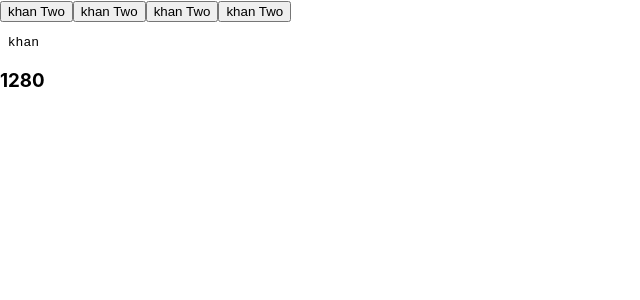
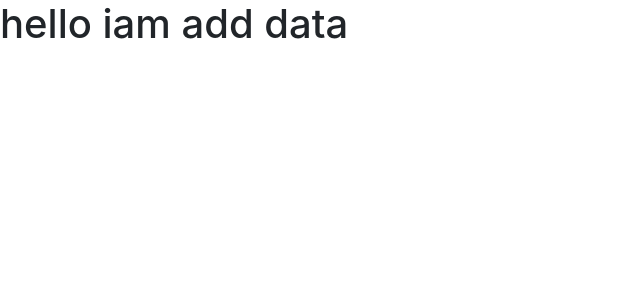
Before and after one commit to Sourovahmad/React-Core-Concepts, a React (Create React App) app in the folder react-fundamentals/: page /add in a window 1280 px wide. Shown: the top 300 px of the page, without its empty margins (0-640 px from the left). Built offline with nearby package versions, Linux system fonts and the light colour scheme.

Commit message:
react from laravel backend

```diff
--- a/react-fundamentals/package.json
+++ b/react-fundamentals/package.json
@@ -6,8 +6,10 @@
     "@testing-library/jest-dom": "^5.14.1",
     "@testing-library/react": "^11.2.7",
     "@testing-library/user-event": "^12.8.3",
+    "axios": "^0.23.0",
     "react": "^17.0.2",
     "react-dom": "^17.0.2",
+    "react-router-dom": "^5.3.0",
     "react-scripts": "4.0.3",
     "web-vitals": "^1.1.2"
   },
--- a/react-fundamentals/public/index.html
+++ b/react-fundamentals/public/index.html
@@ -24,6 +24,11 @@
       work correctly both with client-side routing and a non-root public URL.
       Learn how to configure a non-root public URL by running `npm run build`.
     -->
+    <link href="https://cdn.jsdelivr.net/npm/bootstrap@5.0.0-beta2/dist/css/bootstrap.min.css" rel="stylesheet"
+      integrity="sha384-BmbxuPwQa2lc/FVzBcNJ7UAyJxM6wuqIj61tLrc4wSX0szH/Ev+nYRRuWlolflfl" crossorigin="anonymous">
+    <script src="https://cdn.jsdelivr.net/npm/bootstrap@5.0.0-beta2/dist/js/bootstrap.bundle.min.js"
+      integrity="sha384-b5kHyXgcpbZJO/tY9Ul7kGkf1S0CWuKcCD38l8YkeH8z8QjE0GmW1gYU5S9FOnJ0" crossorigin="anonymous">
+    </script>
     <title>Hello React</title>
   </head>
   <body>
--- a/react-fundamentals/src/App.js
+++ b/react-fundamentals/src/App.js
@@ -1,23 +1,34 @@
-import logo from './logo.svg';
+
 import './App.css';
+import Form from './Components/Form';
 import Practice from './Components/Practice';
+import { BrowserRouter as Router, Switch, Route, NavLink } from 'react-router-dom'
+import AddData from './Components/AddData';
+
 
 function App() {
   return (
-    <div>
-      {/* <header className="App-header">
-        <img src={logo} className="App-logo" alt="logo" />
-        <p>
-          Edit <code>src/App.js</code> and save to reload.
-        </p>
-      <h2> My Name is Khan </h2>
 
 
-      </header> */}
+    <>
 
-      <Practice></Practice>
+
+    <Router>
+
+
+    <Switch>
+
+      <Route path='/students' component={Practice}/>
+      <Route path='/add' component={AddData}/>
+
+    </Switch>
+    </Router>
+
+    <div className="shrtcutLinks">
 
     </div>
+
+    </>
   );
 }
 
--- /dev/null
+++ b/react-fundamentals/src/Components/AddData.js
@@ -0,0 +1,9 @@
+import React from 'react'
+
+export default function AddData() {
+    return (
+        <div>
+            <h1>hello iam add data</h1>
+        </div>
+    )
+}
--- /dev/null
+++ b/react-fundamentals/src/Components/Form.js
@@ -0,0 +1,36 @@
+import { React, useState} from 'react';
+import css from '../Components/Css/Form.css'
+
+export default function Form() {
+
+    const [formName, setformName] = useState('');
+    const [formEmail, setformEmail] = useState('');
+
+    const loginClickHandler =  () => {
+
+        console.log('clicked');
+    }
+    return (
+        <div>
+
+            <div className="container mt-4">
+                <div className="row">
+                    <form>
+
+                        <input type="text" name="name" onChange={e => setformName(e.target.value) } /> <br/>
+                        <input type="text" name="email" onChange={e => setformEmail(e.target.value)}  />
+
+
+                        <button type="button" onClick={loginClickHandler} > Submit</button>
+
+                    </form>
+
+                <p> input name: {formName}</p>
+                    <p> input email: {formEmail}</p>
+
+                </div>
+            </div>
+
+        </div>
+    )
+}
--- a/react-fundamentals/src/Components/Practice.js
+++ b/react-fundamentals/src/Components/Practice.js
@@ -1,45 +1,35 @@
 
 import React, { useEffect, useState } from 'react'
+import axios from 'axios';
 
 export default function Practice() {
 
-    const [Name, SetName] = useState("khan");
-    const [windowSize, setwindowSize] = useState(window.innerWidth);
 
-    const winddowResizeHanler = () =>{
-        setwindowSize(window.innerWidth);
-    }
+    const [data, setData] = useState([]);
 
     useEffect(() => {
 
-        // window.addEventListener('resize', winddowResizeHanler)
+       axios.get('http://127.0.0.1:8000/api/students')
+        .then(data => {
+            setData(data.data)
 
-        alert()
+        })
+        .catch(error => console.log(error))
 
-        return () => {
-            console.log("cleard");
-            // window.removeEventListener('resize');
-        }
-    }, );
 
+    }, [])
 
 
 
     return (
         <div>
-
-            <button onClick={() => SetName("khan2")}> khan Two</button>
-            <button onClick={() => SetName("khan3")}> khan Two</button>
-            <button onClick={() => SetName("khan4")}> khan Two</button>
-            <button onClick={() => SetName("khan5")}> khan Two</button>
-
-
-            <pre> {Name} </pre>
-
-
-
-            <h3>{windowSize}</h3>
-
+            <div className="container">
+                <div className="row">
+                <ul>
+                    {data.map(e => <li>{e.name}</li>)}
+                </ul>
+                </div>
+            </div>
         </div>
     )
 }
```
Also changed, not shown: react-fundamentals/src/Components/Css/Form.css (added), 1 other file (tests, documents, lock files or other folders).
